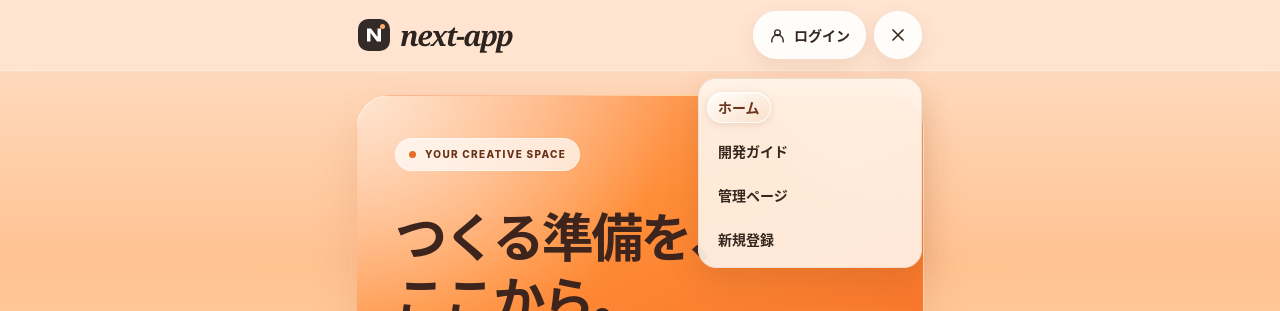
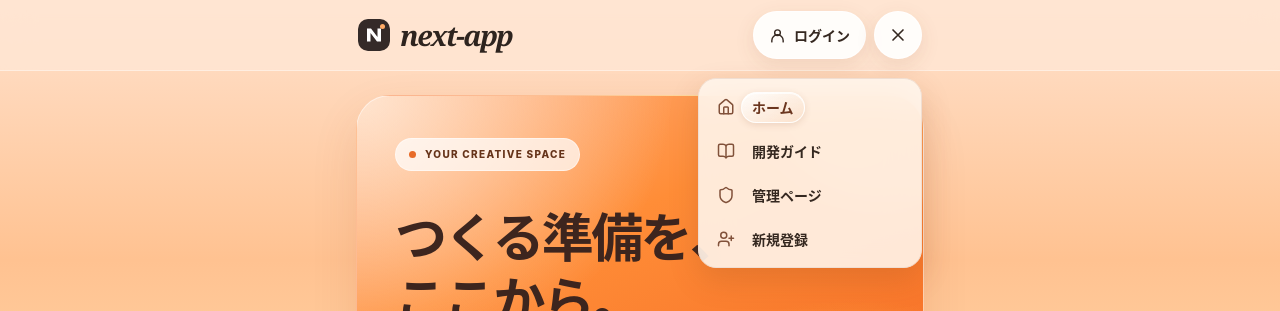
Before and after one commit to iwasaki-hub/next-app, a Next.js app: page / in a window 1280 px wide. Both pictures are taken after a click on the button "メニュー". Shown: the top 311 px of the page. Built offline with nearby package versions, Linux system fonts and the light colour scheme; no server answers.

Commit message:
Add Lucide icons to site menu links

```diff
--- a/app/_components/site-menu.tsx
+++ b/app/_components/site-menu.tsx
@@ -1,5 +1,6 @@
 "use client";
 
+import { BookOpen, CircleUserRound, House, LogIn, Shield, UserPlus } from "lucide-react";
 import Link from "next/link";
 import { usePathname } from "next/navigation";
 import { useEffect, useId, useRef } from "react";
@@ -15,19 +16,19 @@ export default function SiteMenu({
   const menuId = useId();
   const panel = useRef<HTMLDivElement>(null);
   const links = [
-    { href: "/", label: "ホーム" },
-    { href: "/#guide-content", label: "開発ガイド" },
-    { href: "/admin", label: "管理ページ", prefetch: false },
+    { href: "/", label: "ホーム", icon: House },
+    { href: "/#guide-content", label: "開発ガイド", icon: BookOpen },
+    { href: "/admin", label: "管理ページ", icon: Shield, prefetch: false },
   ];
 
   if (headerAction === "logout") {
-    links.push({ href: "/account", label: "アカウント" });
+    links.push({ href: "/account", label: "アカウント", icon: CircleUserRound });
   }
   if (pathname === "/login" || headerAction === "signup") {
-    links.push({ href: "/login", label: "ログイン" });
+    links.push({ href: "/login", label: "ログイン", icon: LogIn });
   }
   if (pathname === "/signup" || headerAction === "login") {
-    links.push({ href: "/signup", label: "新規登録" });
+    links.push({ href: "/signup", label: "新規登録", icon: UserPlus });
   }
 
   function closeMenu() {
@@ -71,7 +72,7 @@ export default function SiteMenu({
       </button>
       <div className="site-menu-panel" id={menuId} popover="auto" ref={panel}>
         <ul>
-          {links.map(({ href, label, prefetch }) => (
+          {links.map(({ href, label, icon: Icon, prefetch }) => (
             <li key={href}>
               <Link
                 href={href}
@@ -79,6 +80,7 @@ export default function SiteMenu({
                 aria-current={pathname === href ? "page" : undefined}
                 onClick={closeMenu}
               >
+                <Icon className="site-menu-link-icon" size={18} aria-hidden="true" />
                 <span>{label}</span>
               </Link>
             </li>
--- a/app/globals.css
+++ b/app/globals.css
@@ -178,6 +178,7 @@ body {
 .site-menu-panel a {
   display: flex;
   align-items: center;
+  gap: 16px;
   min-height: 44px;
   padding-inline: 12px;
   border-radius: 12px;
@@ -189,6 +190,11 @@ body {
 .site-menu-panel a:hover,
 .site-menu-panel a:focus-visible {
   background: #ffe6d3;
+}
+
+.site-menu-link-icon {
+  flex-shrink: 0;
+  color: #81513a;
 }
 
 .site-menu-panel a > span {
--- a/package.json
+++ b/package.json
@@ -18,7 +18,8 @@
     "react": "19.3.1",
     "react-dom": "19.3.1",
     "@supabase/ssr": "0.12.7",
-    "@supabase/supabase-js": "2.119.2"
+    "@supabase/supabase-js": "2.119.2",
+    "lucide-react": "1.77.0"
   },
   "devDependencies": {
     "@tailwindcss/postcss": "^4.3.0",
```
Also changed, not shown: 1 other file (tests, documents, lock files or other folders).
